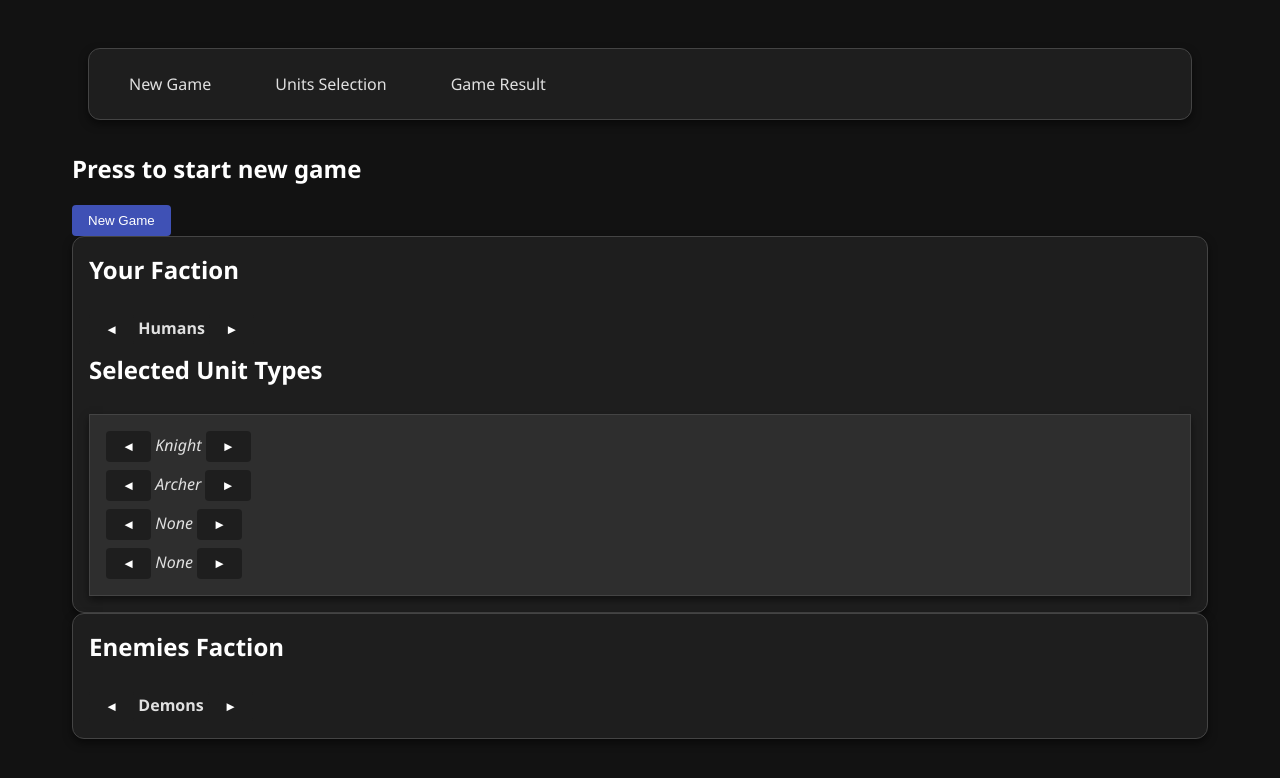
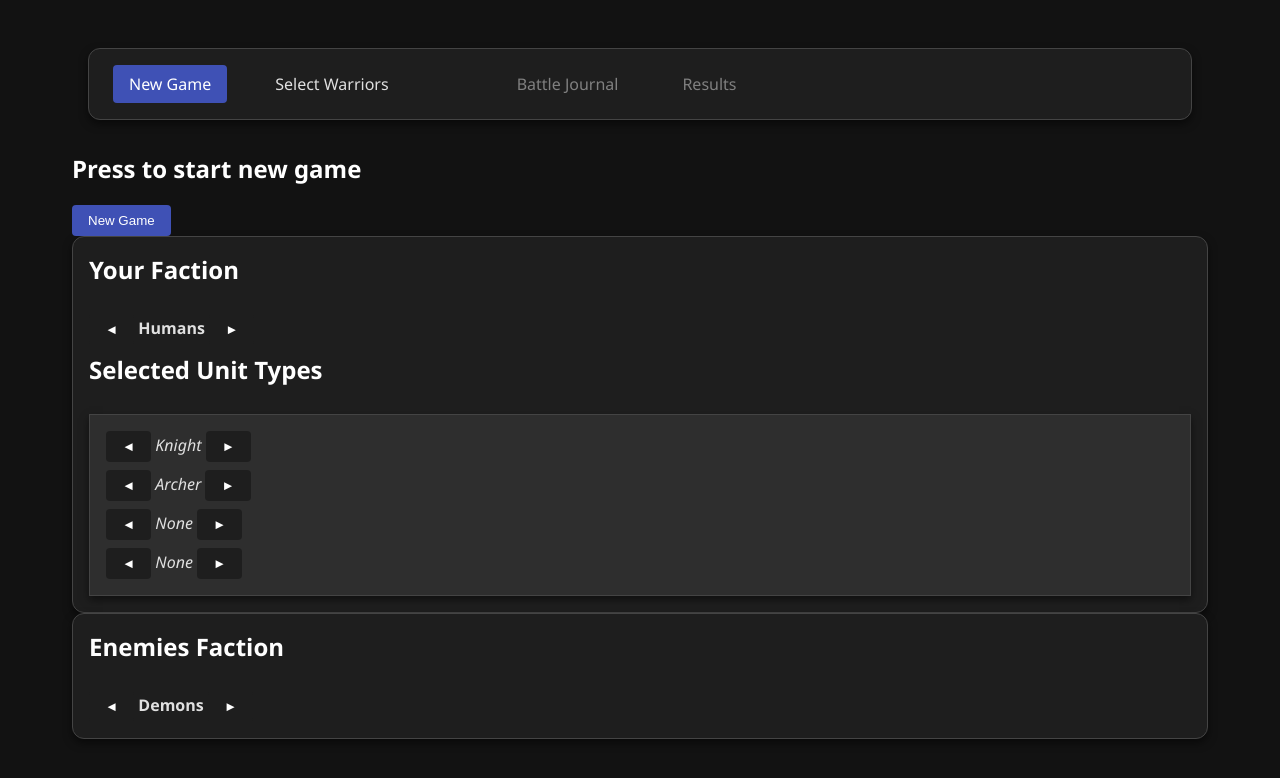
Before and after one commit to AlekseiVasiukov/RustProject, an Angular app in the folder GrandAutoBattler/GrandAutoBattler_Angular_UI/: page /new-game in a window 1280 px wide. Shown: the top 778 px of the page. Built offline with nearby package versions, Linux system fonts and the light colour scheme.

Commit message:
Updated navigation component

```diff
--- a/GrandAutoBattler/GrandAutoBattler_Angular_UI/src/app/components/navigation/navigation.html
+++ b/GrandAutoBattler/GrandAutoBattler_Angular_UI/src/app/components/navigation/navigation.html
@@ -1,13 +1,34 @@
 <nav class="nav-container card">
   <ul class="nav-links">
     <li>
-      <a routerLink="/new_game" routerLinkActive="active" [routerLinkActiveOptions]="{exact: true}">New Game</a>
+      <a
+        routerLink="/new-game"
+        routerLinkActive="active"
+        [routerLinkActiveOptions]="{ exact: true }"
+      >
+        New Game
+      </a>
     </li>
-    <li>
-      <a routerLink="/units_selection" routerLinkActive="active">Units Selection</a>
+    <li [class.disabled]="!session.hasGameStarted()">
+      <a [routerLink]="session.hasGameStarted() ? '/selected-warriors' : null" routerLink="active">
+        Select Warriors
+      </a>
     </li>
-    <li>
-      <a routerLink="/result" routerLinkActive="active">Game Result</a>
+    <li [class.disabled]="!session.hasGameResult()">
+      <a [routerLink]="session.hasGameResult() ? '/enemies' : null" routerLinkActive="active"> </a>
+    </li>
+    <li [class.disabled]="!session.hasGameResult()">
+      <a
+        [routerLink]="session.hasGameResult() ? '/battle-journal' : null"
+        routerLinkActive="active"
+      >
+        Battle Journal
+      </a>
+    </li>
+    <li [class.disabled]="!session.hasGameResult()">
+      <a [routerLink]="session.hasGameResult() ? '/results' : null" routerLinkActive="active">
+        Results
+      </a>
     </li>
   </ul>
 </nav>
--- a/GrandAutoBattler/GrandAutoBattler_Angular_UI/src/app/components/navigation/navigation.scss
+++ b/GrandAutoBattler/GrandAutoBattler_Angular_UI/src/app/components/navigation/navigation.scss
@@ -1,4 +1,4 @@
-@import "../../../styles/variables";
+@import '../../../styles/variables';
 
 .nav-container {
   margin-bottom: 2rem;
@@ -29,5 +29,11 @@
         }
       }
     }
+
+    li.disabled a {
+      color: gray;
+      pointer-events: none;
+      cursor: not-allowed;
+    }
   }
 }
--- a/GrandAutoBattler/GrandAutoBattler_Angular_UI/src/app/components/navigation/navigation.ts
+++ b/GrandAutoBattler/GrandAutoBattler_Angular_UI/src/app/components/navigation/navigation.ts
@@ -1,11 +1,14 @@
-import { Component } from '@angular/core';
+import { Component, inject } from '@angular/core';
 import { RouterLink, RouterLinkActive } from '@angular/router';
+import { GameSessionService } from '../../core/services/game-session.service';
 
 @Component({
   selector: 'app-navigation',
   standalone: true,
   imports: [RouterLink, RouterLinkActive],
   templateUrl: './navigation.html',
-  styleUrl: './navigation.scss'
+  styleUrl: './navigation.scss',
 })
-export class NavigationComponent {}
+export class NavigationComponent {
+  session = inject(GameSessionService);
+}
```
